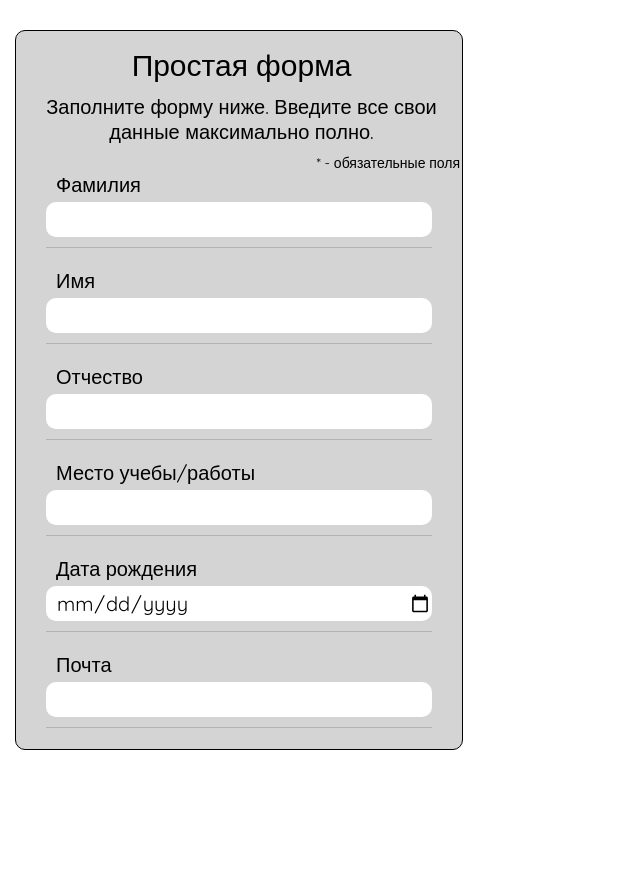
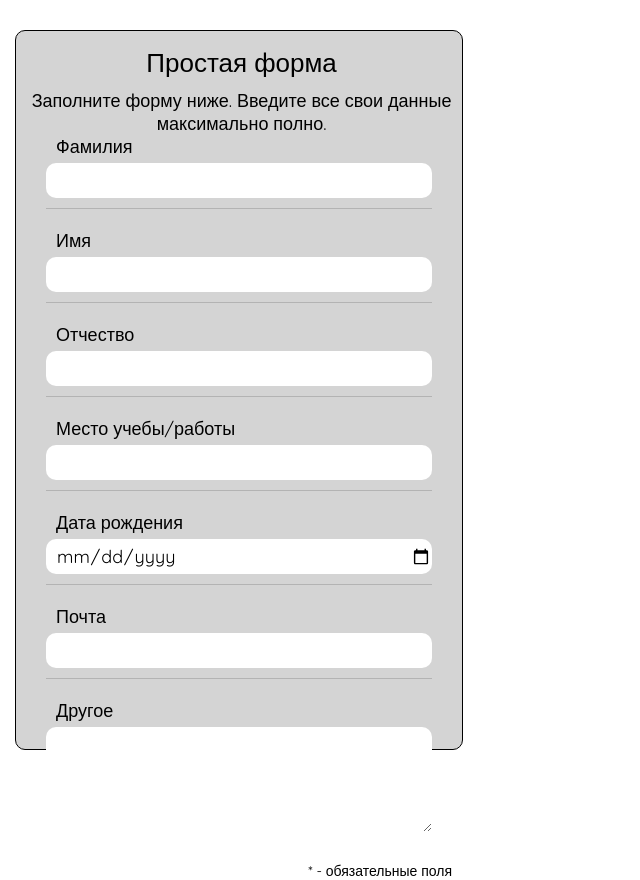
Before and after one commit to adildikov/snp-form-react, a React (Create React App) app: page / in a window 1280 px wide. Shown: the whole page, without its empty margins (0-640 px from the left). Before the commit the page ends 800 px from the top, so only its background shows below. Built offline with nearby package versions, Linux system fonts and the light colour scheme.

Commit message:
add InputTextField component

```diff
--- a/src/components/Form/Form.jsx
+++ b/src/components/Form/Form.jsx
@@ -1,5 +1,6 @@
 import React from "react";
 import Input from "../Input/Input";
+import InputTextField from "../InputTextField/InputTextField";
 import "./style.css";
 
 export default function Form() {
@@ -10,7 +11,6 @@ export default function Form() {
         <p className="header__content">
           Заполните форму ниже. Введите все свои данные максимально полно.
         </p>
-        <p className="required_fields">* - обязательные поля</p>
       </div>
       <div className="form_body">
         <Input labelText="Фамилия" id="lastName" type="text" />
@@ -19,7 +19,9 @@ export default function Form() {
         <Input labelText="Место учебы/работы" id="study_work" type="text" />
         <Input labelText="Дата рождения" id="dateOfBirth" type="date" />
         <Input labelText="Почта" id="email" type="email" />
+        <InputTextField labelText="Другое" id="other" />
       </div>
+      <p className="required_fields">* - обязательные поля</p>
     </div>
   );
 }
--- a/src/components/Form/style.css
+++ b/src/components/Form/style.css
@@ -3,7 +3,7 @@
   padding: 0;
   box-sizing: border-box;
   font-family: "Quicksand", sans-serif;
-  font-size: 20px;
+  font-size: 18px;
 }
 
 .form_wrapper {
@@ -23,7 +23,7 @@
 }
 
 .header__title {
-  font-size: 30px;
+  font-size: 26px;
   text-align: center;
 }
 
@@ -32,8 +32,8 @@
   text-align: center;
 }
 
-.form_header .required_fields {
+.required_fields {
   font-size: 14px;
   text-align: right;
-  margin: 10px 0 0 0;
+  margin: 10px 10px 0 0;
 }
--- a/src/components/InputTextField/InputTextField.jsx
+++ b/src/components/InputTextField/InputTextField.jsx
@@ -1,4 +1,30 @@
-import React from "react";
+import React, { useState } from "react";
+import { useDispatch } from "react-redux";
+import { putData } from "../../redux/actions/actionCreator";
 import "./style.css";
 
-export default function InputTextField() {}
+export default function InputTextField({ labelText, id }) {
+  const dispatch = useDispatch();
+
+  const [text, setText] = useState("");
+
+  const submitBlurHandler = () => {
+    dispatch(putData(id, text));
+  };
+
+  return (
+    <div className="textField">
+      <label htmlFor={id} className="textField__label">
+        {labelText}
+      </label>
+      <textarea
+        name={id}
+        id={id}
+        className="textField__field"
+        value={text}
+        onChange={(e) => setText(e.target.value)}
+        onBlur={submitBlurHandler}
+      />
+    </div>
+  );
+}
--- a/src/components/InputTextField/style.css
+++ b/src/components/InputTextField/style.css
@@ -0,0 +1,37 @@
+* {
+  margin: 0;
+  padding: 0;
+  box-sizing: border-box;
+  font-family: "Quicksand", sans-serif;
+  font-size: 20px;
+}
+
+.textField {
+  margin: 0px 30px 20px 30px;
+  padding-bottom: 10px;
+}
+
+.textField__label {
+  display: block;
+
+  margin-left: 10px;
+}
+
+.textField__field {
+  display: block;
+  margin: 5px 0 0 0px;
+  padding: 5px 0 0 10px;
+
+  width: 100%;
+  height: 105px;
+
+  background: transparent;
+  border: none;
+  border-radius: 10px;
+
+  background-color: #fff;
+}
+
+.textField__field:focus {
+  outline: none;
+}
```
